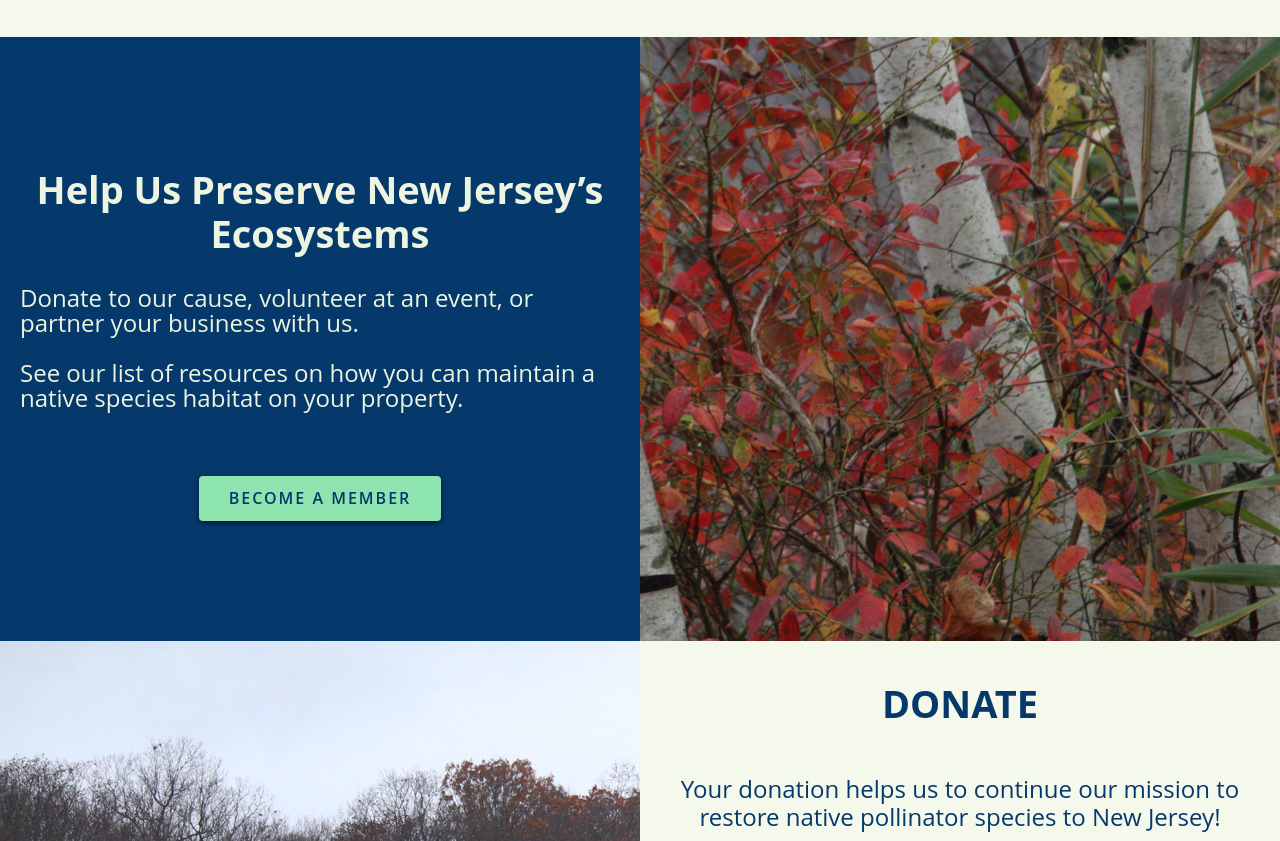
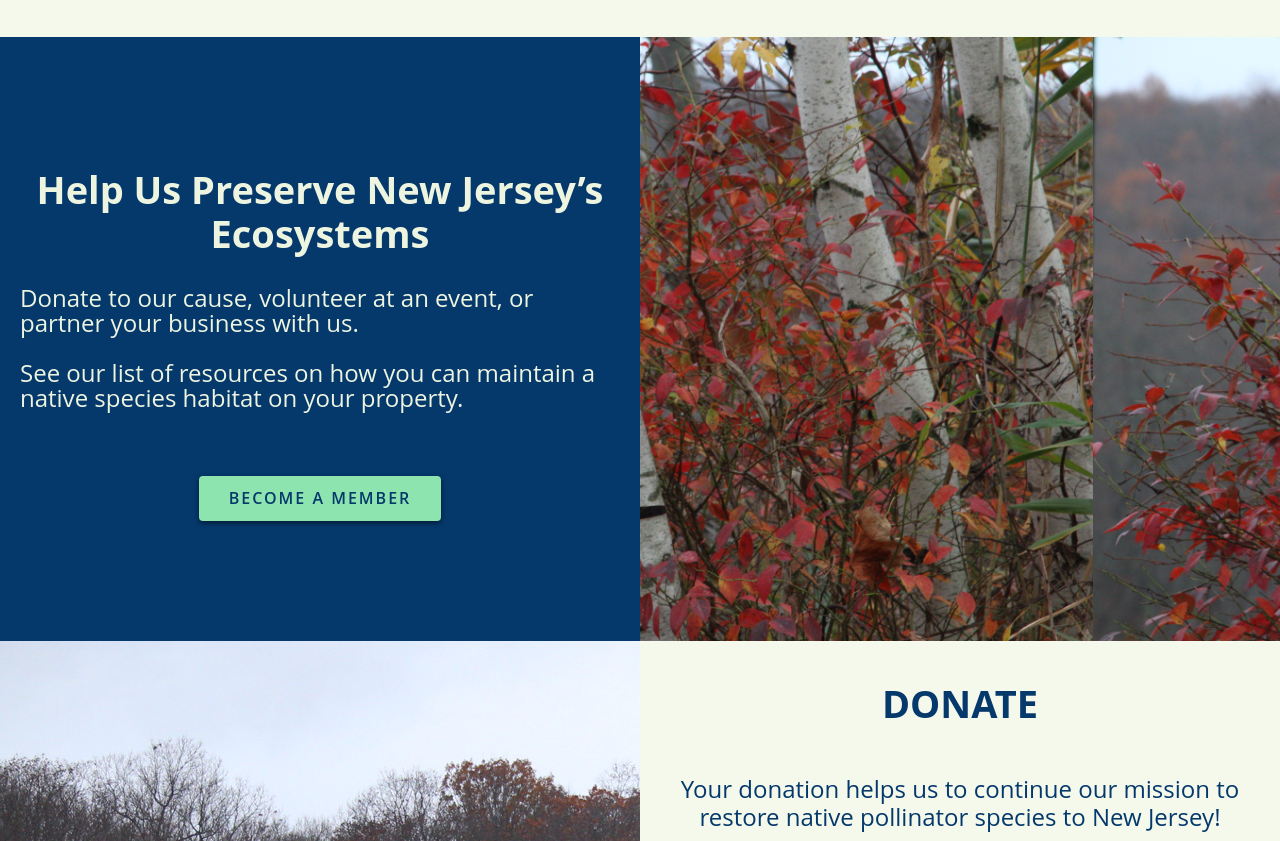
Before and after one commit to nativebloom/nativebloom.github.io, a plain HTML site: page index.html in a window 1280 px wide. Shown: the part 2845-3686 px from the top of the page. Drawn offline with nearby package versions, Linux system fonts and the light colour scheme; a script that the page names is missing.

Commit message:
Update background image positioning

```diff
--- a/style.css
+++ b/style.css
@@ -2761,7 +2761,8 @@ html {
   .columns-2 {
     background-image: url("https://github.com/nativebloom/nativebloom.github.io/blob/main/photos/IMG_1520_Website5.JPG?raw=true");
     background-position: 50%;
-    background-size: 100% auto;
+    background-size: contain;
+    background-repeat: no-repeat
     padding-top: 0;
     padding-bottom: 0;
   }
```
